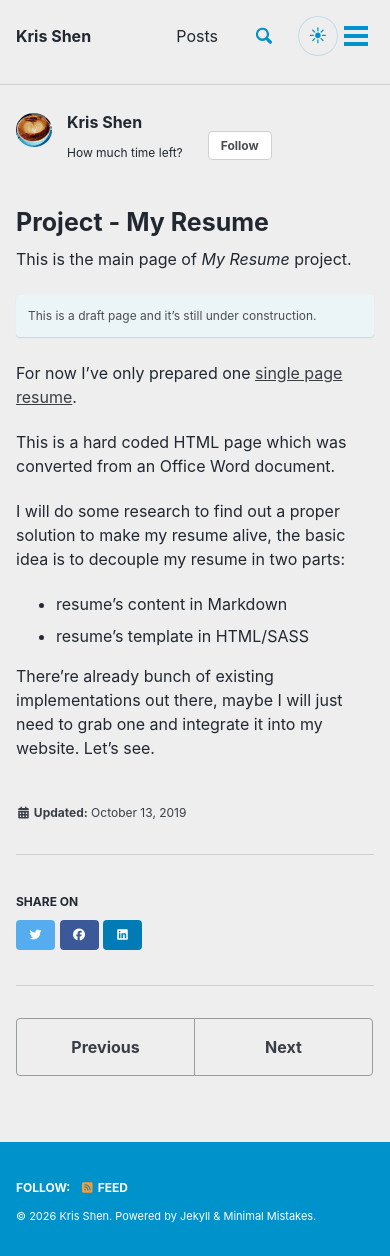
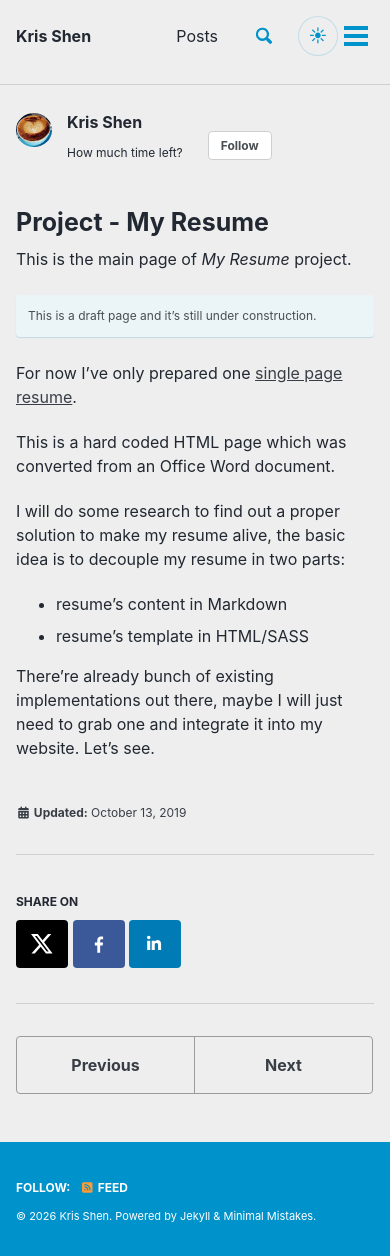
Before and after one commit to krisshen/mywebsite, a Jekyll site: the page built from _projects/resume.md, in a window 390 px wide and 1256 px high. Built offline with Jekyll 4.4.1, drawn with Linux system fonts in a browser that asks for light colours; cached includes are drawn as plain includes; nearby versions of some CDN libraries.

Commit message:
Fix mobile share icons

```diff
--- a/_includes/social-share.html
+++ b/_includes/social-share.html
@@ -3,9 +3,9 @@
     <h4 class="page__share-title">{{ site.data.ui-text[site.locale].share_on_label | default: "Share on" }}</h4>
   {% endif %}
 
-  <a href="https://twitter.com/intent/tweet?{% if site.twitter.username %}via={{ site.twitter.username | url_encode }}&{% endif %}text={{ page.title | url_encode }}%20{{ page.url | absolute_url | url_encode }}" class="btn btn--twitter" onclick="window.open(this.href, 'window', 'left=20,top=20,width=500,height=500,toolbar=1,resizable=0'); return false;" title="{{ site.data.ui-text[site.locale].share_on_label | default: 'Share on' }} Twitter"><i class="fab fa-fw fa-twitter" aria-hidden="true"></i><span> Twitter</span></a>
+  <a href="https://twitter.com/intent/tweet?{% if site.twitter.username %}via={{ site.twitter.username | url_encode }}&{% endif %}text={{ page.title | url_encode }}%20{{ page.url | absolute_url | url_encode }}" class="btn btn--twitter" onclick="window.open(this.href, 'window', 'left=20,top=20,width=500,height=500,toolbar=1,resizable=0'); return false;" title="{{ site.data.ui-text[site.locale].share_on_label | default: 'Share on' }} X"><svg class="share-icon" viewBox="0 0 24 24" aria-hidden="true" focusable="false"><path fill="currentColor" d="M18.901 1.153h3.68l-8.04 9.19L24 22.847h-7.406l-5.8-7.585-6.638 7.585H.474l8.6-9.83L0 1.153h7.594l5.243 6.932zm-1.291 19.494h2.039L6.486 3.237H4.298z"/></svg><span> X</span></a>
 
-  <a href="https://www.facebook.com/sharer/sharer.php?u={{ page.url | absolute_url | url_encode }}" class="btn btn--facebook" onclick="window.open(this.href, 'window', 'left=20,top=20,width=500,height=500,toolbar=1,resizable=0'); return false;" title="{{ site.data.ui-text[site.locale].share_on_label | default: 'Share on' }} Facebook"><i class="fab fa-fw fa-facebook" aria-hidden="true"></i><span> Facebook</span></a>
+  <a href="https://www.facebook.com/sharer/sharer.php?u={{ page.url | absolute_url | url_encode }}" class="btn btn--facebook" onclick="window.open(this.href, 'window', 'left=20,top=20,width=500,height=500,toolbar=1,resizable=0'); return false;" title="{{ site.data.ui-text[site.locale].share_on_label | default: 'Share on' }} Facebook"><svg class="share-icon" viewBox="0 0 24 24" aria-hidden="true" focusable="false"><path fill="currentColor" d="M13.5 22v-8.2h2.8l.42-3.2h-3.22V8.56c0-.93.27-1.56 1.64-1.56H16.8V4.14c-.29-.04-1.28-.14-2.43-.14-2.4 0-4.04 1.46-4.04 4.15v2.45H7.6v3.2h2.73V22z"/></svg><span> Facebook</span></a>
 
-  <a href="https://www.linkedin.com/shareArticle?mini=true&url={{ page.url | absolute_url | url_encode }}" class="btn btn--linkedin" onclick="window.open(this.href, 'window', 'left=20,top=20,width=500,height=500,toolbar=1,resizable=0'); return false;" title="{{ site.data.ui-text[site.locale].share_on_label | default: 'Share on' }} LinkedIn"><i class="fab fa-fw fa-linkedin" aria-hidden="true"></i><span> LinkedIn</span></a>
+  <a href="https://www.linkedin.com/shareArticle?mini=true&url={{ page.url | absolute_url | url_encode }}" class="btn btn--linkedin" onclick="window.open(this.href, 'window', 'left=20,top=20,width=500,height=500,toolbar=1,resizable=0'); return false;" title="{{ site.data.ui-text[site.locale].share_on_label | default: 'Share on' }} LinkedIn"><svg class="share-icon" viewBox="0 0 24 24" aria-hidden="true" focusable="false"><path fill="currentColor" d="M6.94 8.5H3.56V19h3.38zM5.25 3A1.97 1.97 0 1 0 5.3 6.94 1.97 1.97 0 0 0 5.25 3m13.75 9.37c0-3.16-1.69-4.63-3.95-4.63a3.42 3.42 0 0 0-3.08 1.7V8.5H8.59c.04.62 0 10.5 0 10.5h3.38v-5.86c0-.31.02-.62.11-.84.25-.62.83-1.26 1.8-1.26 1.27 0 1.78.95 1.78 2.35V19H19z"/></svg><span> LinkedIn</span></a>
 </section>
--- a/_sass/minimal-mistakes/_page.scss
+++ b/_sass/minimal-mistakes/_page.scss
@@ -221,7 +221,43 @@
   padding-top: 1em;
   border-top: 1px solid $border-color;
 
+  .btn {
+    &--twitter {
+      background-color: #000;
+      color: #fff;
+    }
+
+    &--twitter:visited,
+    &--twitter:hover {
+      color: #fff;
+    }
+
+    &--twitter:hover {
+      background-color: #111;
+    }
+  }
+
+  .share-icon {
+    display: none;
+  }
+
   @include breakpoint(max-width $small) {
+    .btn {
+      display: inline-flex;
+      align-items: center;
+      justify-content: center;
+      min-width: 3.25rem;
+      min-height: 3rem;
+      padding: 0.75rem;
+    }
+
+    .share-icon {
+      display: block;
+      width: 1.35rem;
+      height: 1.35rem;
+      flex-shrink: 0;
+    }
+
     .btn span {
       border: 0;
       clip: rect(0 0 0 0);
```
